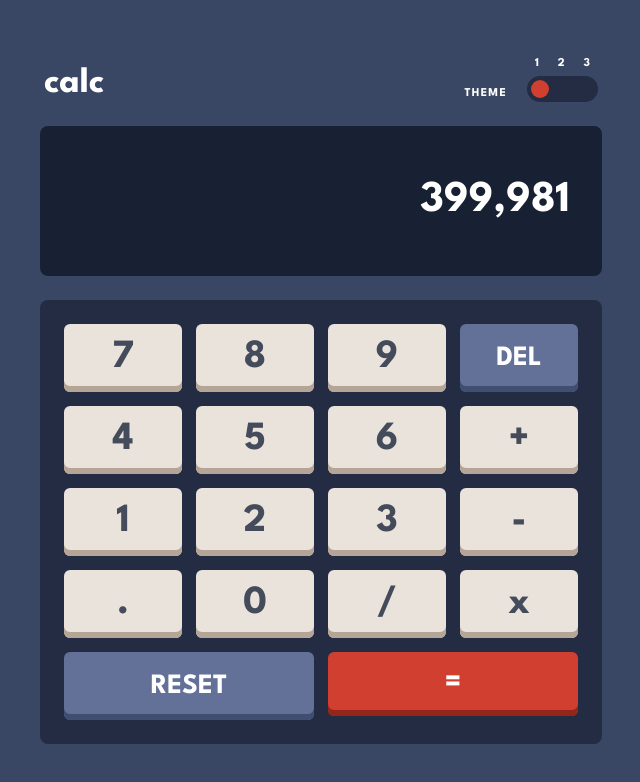
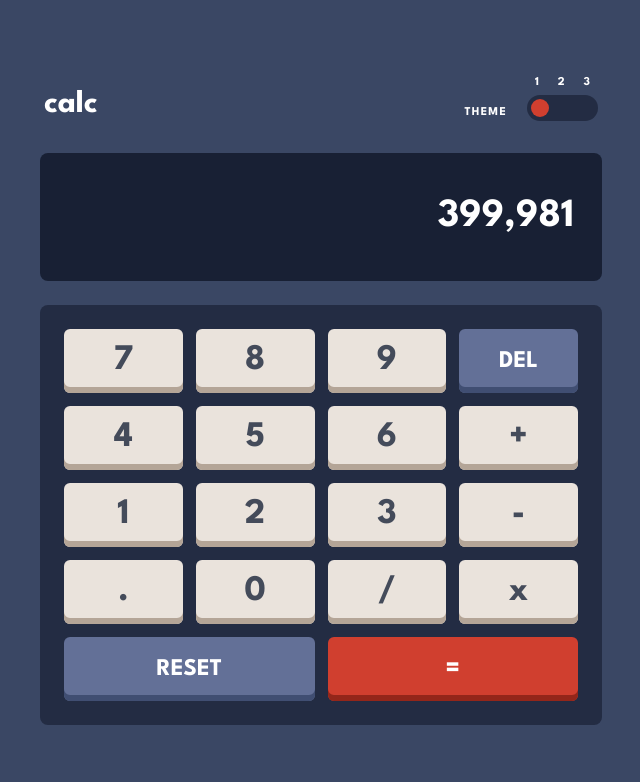
Before and after one commit to Sriya-cheruku/calculator-app, a React (Vite) app: page / in a window 1280 px wide. Shown: the top 782 px of the page, without its empty margins (319-959 px from the left). Built offline with nearby package versions, Linux system fonts and the light colour scheme.

Commit message:
Match design proportions exactly - reduce width and refine button sizes

```diff
--- a/src/components/Display.jsx
+++ b/src/components/Display.jsx
@@ -17,8 +17,9 @@ export default function Display({ value }) {
   const { styles } = useTheme();
   return (
     <div
-className={`${styles.screen} rounded-lg px-8 py-8 mb-6 flex justify-end items-center h-[150px]`}    >
-      <span className="text-[44px] font-bold truncate leading-none">
+      className={`${styles.screen} rounded-lg px-7 py-6 mb-6 flex justify-end items-center h-[128px]`}
+    >
+      <span className="text-[40px] font-bold truncate leading-none">
         {formatNumber(value)}
       </span>
     </div>
--- a/src/components/Header.jsx
+++ b/src/components/Header.jsx
@@ -4,8 +4,9 @@ import ThemeToggle from "./ThemeToggle";
 export default function Header() {
   const { styles } = useTheme();
   return (
-    <header className="flex items-end justify-between mb-6 px-1">
-<h1 className={`text-[36px] font-bold ${styles.text} leading-none`}>        calc
+    <header className="flex items-end justify-between mb-8 px-1">
+      <h1 className={`text-[32px] font-bold ${styles.text} leading-none`}>
+        calc
       </h1>
       <ThemeToggle />
     </header>
--- a/src/components/Keypad.jsx
+++ b/src/components/Keypad.jsx
@@ -24,14 +24,14 @@ export default function Keypad({ onPress }) {
 
   const keyClass = (type) => {
     const base =
-      "rounded-md font-bold h-[68px] transition active:translate-y-[2px] active:shadow-none flex items-center justify-center";
-    if (type === "num") return `${base} text-[40px] ${styles.numKey}`;
-    return `${base} text-[28px] uppercase ${styles.fnKey}`;
+      "rounded-md font-bold h-[64px] transition active:translate-y-[2px] active:shadow-none flex items-center justify-center";
+    if (type === "num") return `${base} text-[36px] ${styles.numKey}`;
+    return `${base} text-[24px] uppercase ${styles.fnKey}`;
   };
 
   return (
     <div className={`${styles.keypadBg} rounded-lg p-6`}>
-      <div className="grid grid-cols-4 gap-[14px] mb-[14px]">
+      <div className="grid grid-cols-4 gap-[13px] mb-[13px]">
         {keys.map((k) => (
           <button
             key={k.label}
@@ -42,16 +42,16 @@ export default function Keypad({ onPress }) {
           </button>
         ))}
       </div>
-      <div className="grid grid-cols-2 gap-[14px]">
+      <div className="grid grid-cols-2 gap-[13px]">
         <button
           onClick={() => onPress("RESET")}
-          className={`rounded-md font-bold text-[28px] uppercase h-[68px] transition active:translate-y-[2px] active:shadow-none ${styles.fnKey}`}
+          className={`rounded-md font-bold text-[24px] uppercase h-[64px] transition active:translate-y-[2px] active:shadow-none ${styles.fnKey}`}
         >
           Reset
         </button>
         <button
           onClick={() => onPress("=")}
-          className={`rounded-md font-bold text-[32px] h-[64px] transition active:translate-y-[2px] active:shadow-none ${styles.accentKey}`}
+          className={`rounded-md font-bold text-[28px] h-[64px] transition active:translate-y-[2px] active:shadow-none ${styles.accentKey}`}
         >
           =
         </button>
```
